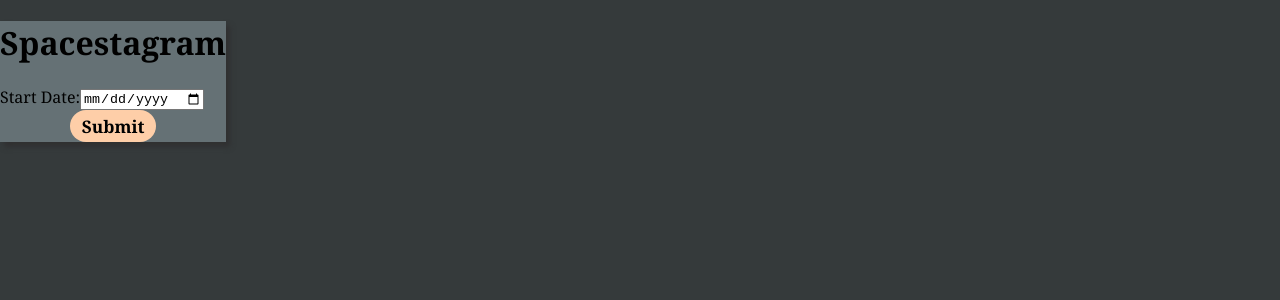
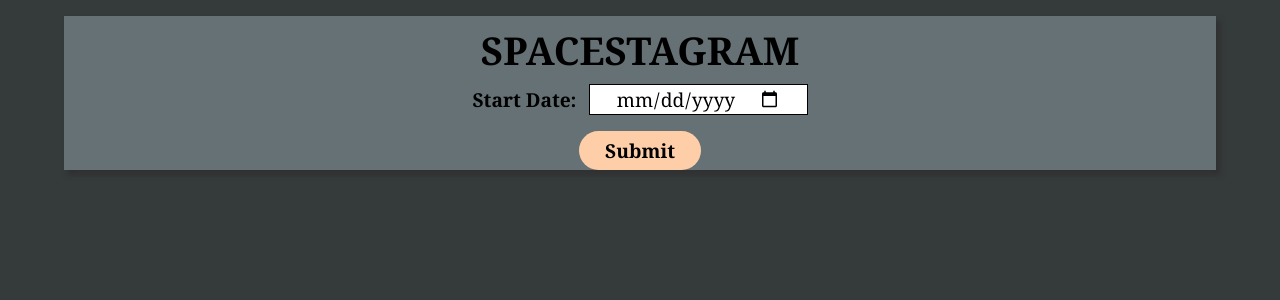
Before and after one commit to jath-git/spacestagram, a React (Create React App) app: page / in a window 1280 px wide. Shown: the top 300 px of the page. Built offline with nearby package versions, Linux system fonts and the light colour scheme.

Commit message:
minor design change

```diff
--- a/src/App.scss
+++ b/src/App.scss
@@ -17,8 +17,9 @@ body {
     top: 0;
     left: 0;
     position: absolute;
+    width: 100%;
 
-    form {
+    .form {
         text-align: center;
         margin: auto;
         width: 90%;
```
